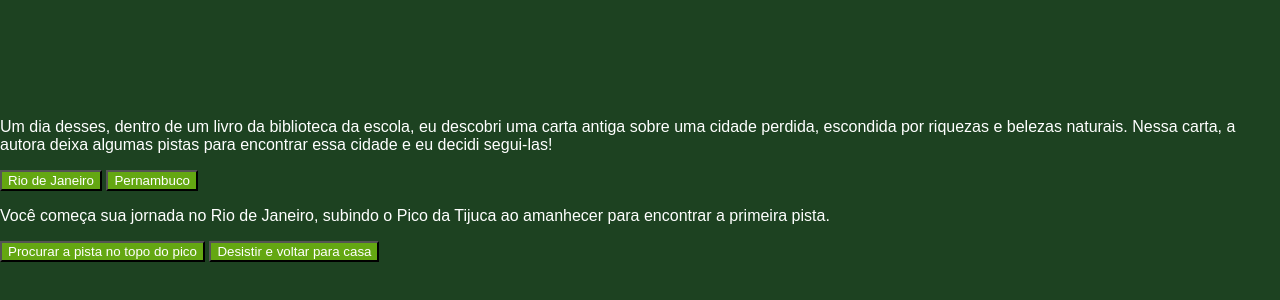
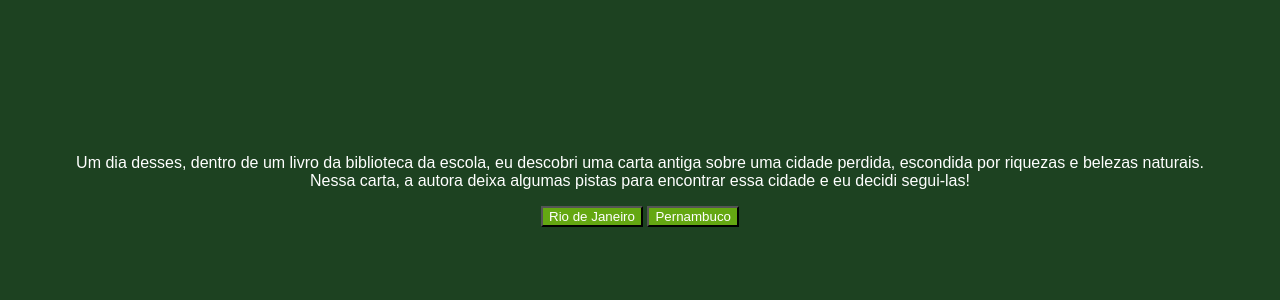
Before and after one commit to vitoriaanjos25/aventura, a plain HTML site: page index.html in a window 1280 px wide. Shown: the part 168-468 px from the top of the page. Drawn offline with Linux system fonts and the light colour scheme; a web font is replaced by a local one.

Commit message:
03/07/2025

```diff
--- a/index.html
+++ b/index.html
@@ -17,7 +17,7 @@
             <button class="btn-proximo" data-proximo="2">Pernambuco</button>
         </div>
         <div class="passo" id="passo-1">
-            <p>Você começa sua jornada no Rio de Janeiro, subindo o Pico da Tijuca ao amanhecer para encontrar a primeira pista.</p>
+            <p>Voce comeCa sua jornada no Rio de Janeiro, subindo o Pico da Tijuca ao amanhecer para encontrar a primeira pista.</p>
             <button class="btn-proximo" data-proximo="3">Procurar a pista no topo do pico</button>
             <button class="btn-proximo" data-proximo="4">Desistir e voltar para casa</button>
         </div>
--- a/style.css
+++ b/style.css
@@ -14,3 +14,20 @@ button {
     color: white;
     font-family:"Bai Jamjuree", sans-serif;
 }
+
+.passo {
+    display: none;
+}
+
+.passo.ativo {
+    display: block;
+}
+
+main {
+    text-align: center;
+    max-width: 90%;
+}
+
+img {
+    max-width: 90%;
+}
```
